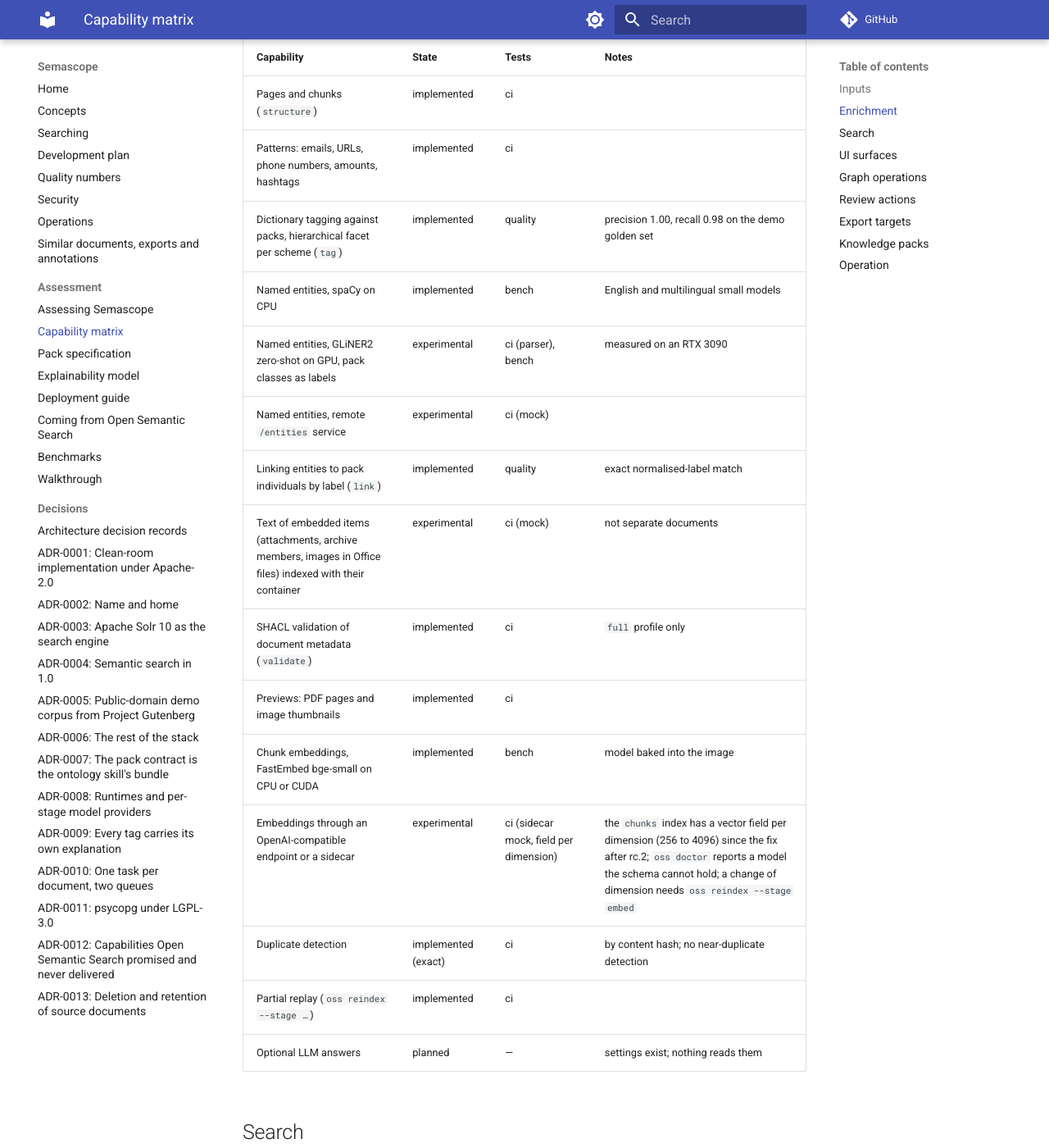
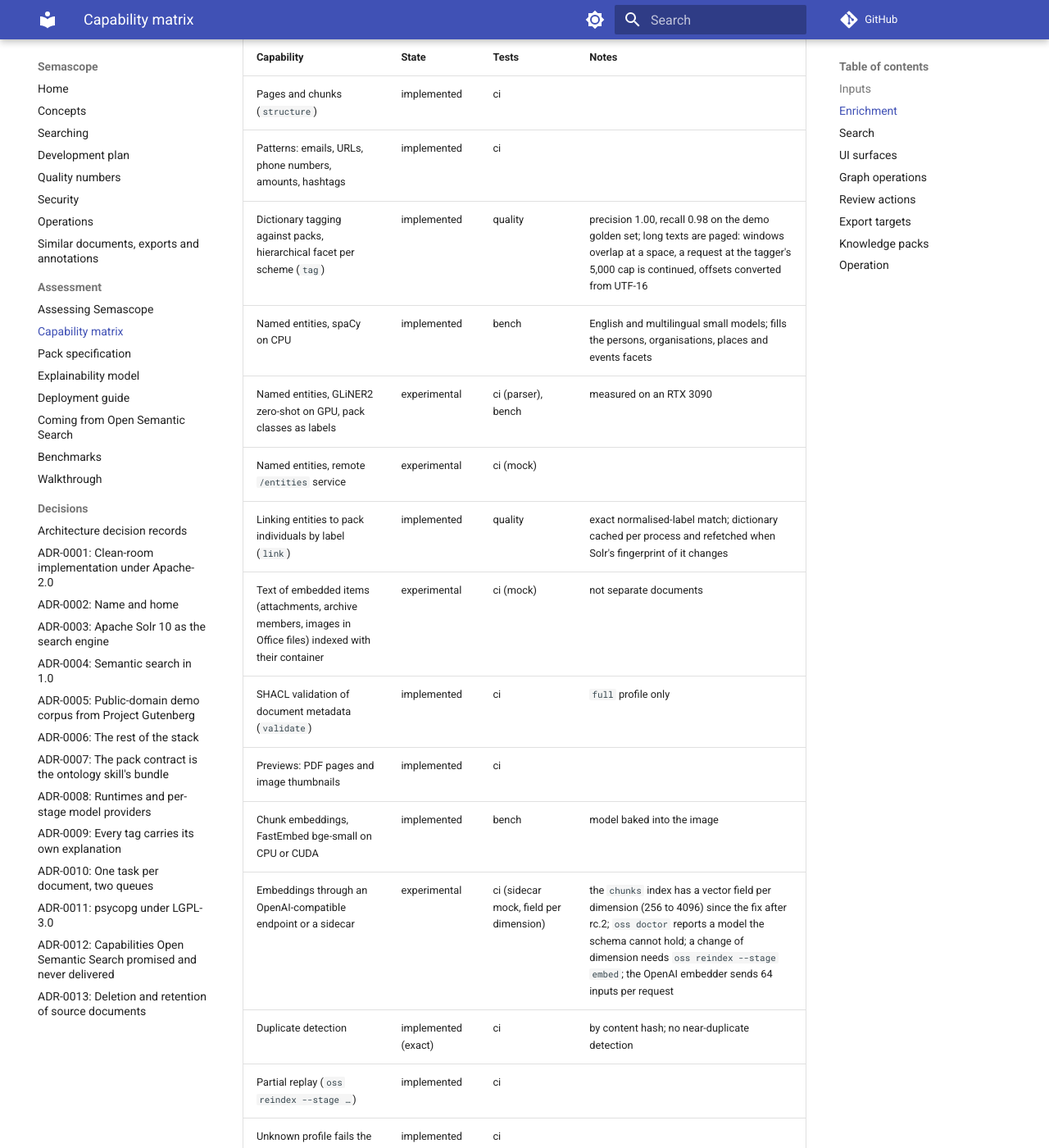
Before and after one commit to rdb420/semascope, an MkDocs documentation site: the page built from docs/assess/capabilities.md, in a window 1280 px wide and 1400 px high, scrolled down 2674 px. Shown: the whole window at 82% size. Built offline with MkDocs 1.6.1 and Material for MkDocs 9.7.7, drawn with Linux system fonts in a browser that asks for light colours; comment, search, counter and statistics services are not loaded; some of the changed text lies outside the part shown.

Commit message:
Capability matrix, evidence and changelog for the enrichment stages
Agent: claude-code
Co-Authored-By: Claude Opus 5.5 <noreply@anthropic.com>

```diff
--- a/docs/assess/capabilities.md
+++ b/docs/assess/capabilities.md
@@ -49,18 +49,20 @@ implemented has none, or names a test that does not exist.
 |---|---|---|---|
 | Pages and chunks (`structure`) | implemented | ci | |
 | Patterns: emails, URLs, phone numbers, amounts, hashtags | implemented | ci | |
-| Dictionary tagging against packs, hierarchical facet per scheme (`tag`) | implemented | quality | precision 1.00, recall 0.98 on the demo golden set |
-| Named entities, spaCy on CPU | implemented | bench | English and multilingual small models |
+| Dictionary tagging against packs, hierarchical facet per scheme (`tag`) | implemented | quality | precision 1.00, recall 0.98 on the demo golden set; long texts are paged: windows overlap at a space, a request at the tagger's 5,000 cap is continued, offsets converted from UTF-16 |
+| Named entities, spaCy on CPU | implemented | bench | English and multilingual small models; fills the persons, organisations, places and events facets |
 | Named entities, GLiNER2 zero-shot on GPU, pack classes as labels | experimental | ci (parser), bench | measured on an RTX 3090 |
 | Named entities, remote `/entities` service | experimental | ci (mock) | |
-| Linking entities to pack individuals by label (`link`) | implemented | quality | exact normalised-label match |
+| Linking entities to pack individuals by label (`link`) | implemented | quality | exact normalised-label match; dictionary cached per process and refetched when Solr's fingerprint of it changes |
 | Text of embedded items (attachments, archive members, images in Office files) indexed with their container | experimental | ci (mock) | not separate documents |
 | SHACL validation of document metadata (`validate`) | implemented | ci | `full` profile only |
 | Previews: PDF pages and image thumbnails | implemented | ci | |
 | Chunk embeddings, FastEmbed bge-small on CPU or CUDA | implemented | bench | model baked into the image |
-| Embeddings through an OpenAI-compatible endpoint or a sidecar | experimental | ci (sidecar mock, field per dimension) | the `chunks` index has a vector field per dimension (256 to 4096) since the fix after rc.2; `oss doctor` reports a model the schema cannot hold; a change of dimension needs `oss reindex --stage embed` |
+| Embeddings through an OpenAI-compatible endpoint or a sidecar | experimental | ci (sidecar mock, field per dimension) | the `chunks` index has a vector field per dimension (256 to 4096) since the fix after rc.2; `oss doctor` reports a model the schema cannot hold; a change of dimension needs `oss reindex --stage embed`; the OpenAI embedder sends 64 inputs per request |
 | Duplicate detection | implemented (exact) | ci | by content hash; no near-duplicate detection |
 | Partial replay (`oss reindex --stage …`) | implemented | ci | |
+| Unknown profile fails the document | implemented | ci | |
+| Stages and their clients (Neo4j driver, Solr, services) kept per worker process | implemented | ci | |
 | Optional LLM answers | planned | — | settings exist; nothing reads them |
 
 ## Search
```
Also changed, not shown: CHANGELOG.md (+13 -0 lines), docs/assess/evidence.yaml (+18 -0 lines).
